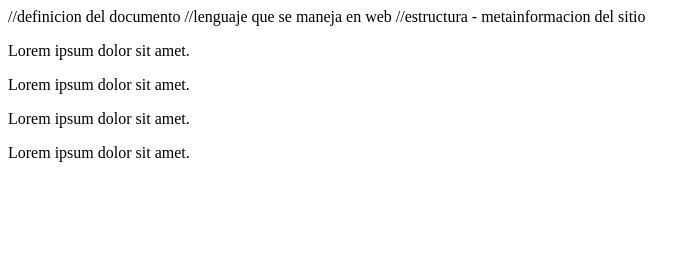
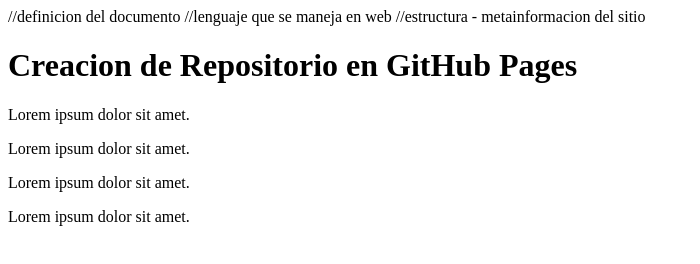
Before and after one commit to AleIvonn3/leccion7-m1, a plain HTML site: page index.html in a window 1280 px wide. Shown: the whole page, without its empty margins (0-700 px from the left). Drawn offline with Linux system fonts and the light colour scheme.

Commit message:
acomodo del anterior

```diff
--- a/index.html
+++ b/index.html
@@ -10,7 +10,7 @@
   </head>
 
   <body>
-    <title>Creacion de Repositorio en GitHub Pages</title>
+    <h1>Creacion de Repositorio en GitHub Pages</h1>
 
     <p>Lorem ipsum dolor sit amet.</p>
     <p>Lorem ipsum dolor sit amet.</p>
```
